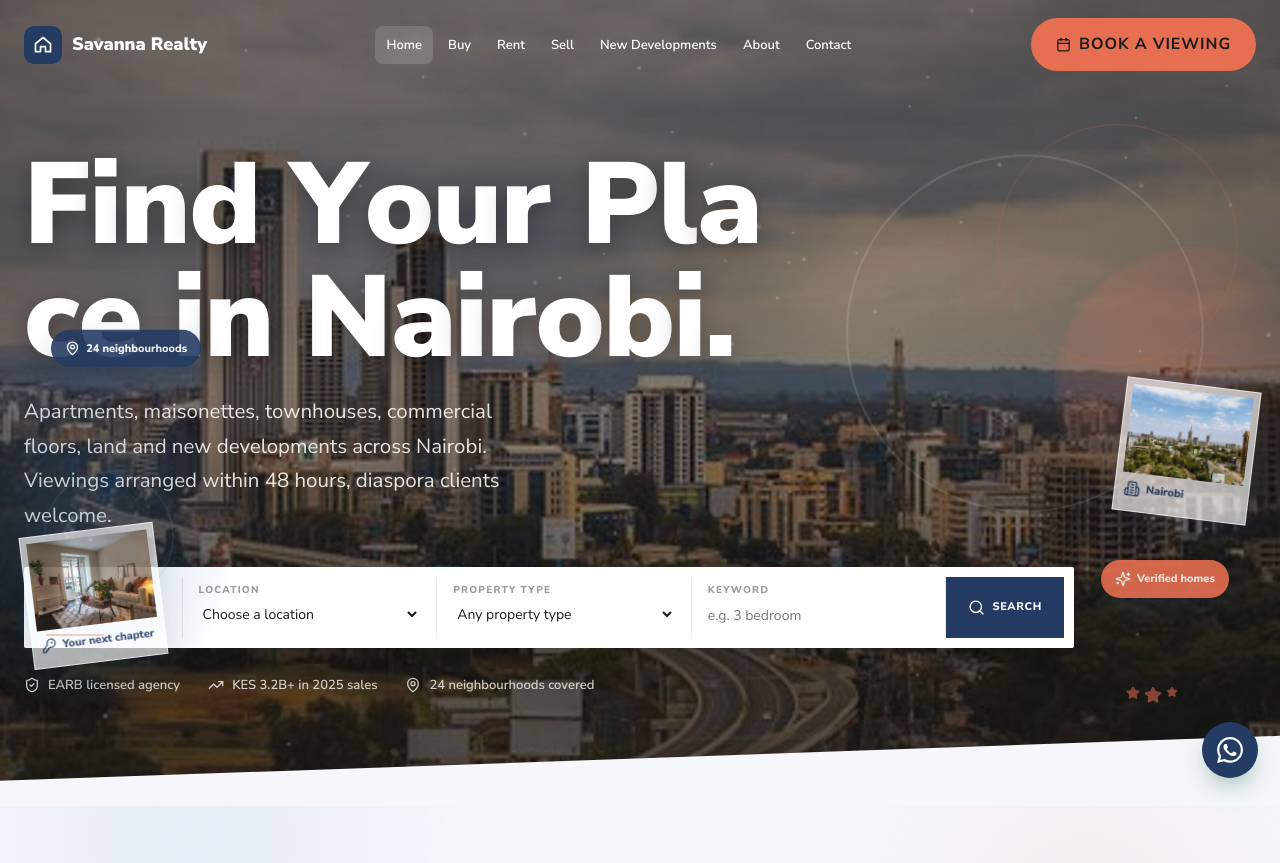
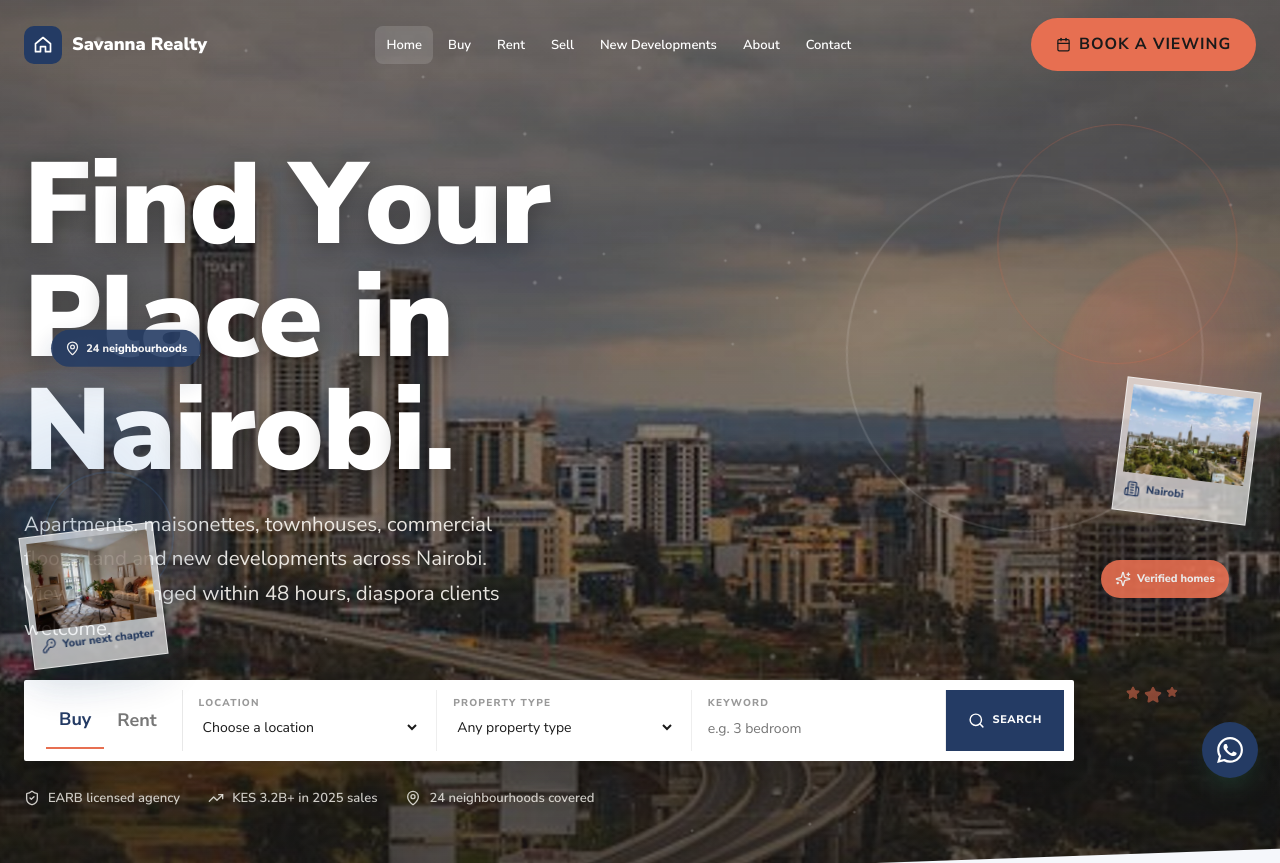
Before and after one commit to wambetebenjamin/Savanna-Realty-Group, a Next.js app: page / in a window 1280 px wide. Shown: the top 863 px of the page. Built offline with nearby package versions, Linux system fonts and the light colour scheme.

Commit message:
Prevent hero headline words from splitting
Co-authored-by: arena-agent <297053741+arena-agent@users.noreply.github.com>

```diff
--- a/app/globals.css
+++ b/app/globals.css
@@ -2676,3 +2676,4 @@ h1,.h1{font-size:clamp(3rem,7vw,6.8rem);line-height:.98}
 .band,.page-header,.article-hero,.section{isolation:isolate}.band:before,.section:before{content:"";position:absolute;inset:0;z-index:-1;pointer-events:none;background-image:radial-gradient(circle at 15% 20%,rgba(77,133,196,.08),transparent 28%),radial-gradient(circle at 85% 75%,rgba(231,111,81,.08),transparent 24%)}.band{position:relative}.section{position:relative}
 @media(max-width:700px){.motion-graphics__photo,.motion-graphics__badge,.motion-graphics__stars{display:none}.motion-graphics__ring--one{right:-80px}.motion-graphics__ring--two{left:-50px}}
 @media(prefers-reduced-motion:reduce){.motion-graphics *{animation:none!important}}
+.hero__word{display:inline-block;white-space:nowrap}
--- a/components/hero.tsx
+++ b/components/hero.tsx
@@ -28,14 +28,19 @@ export function Hero() {
       <div className="hero__content">
         <div className="container">
           <h1 className="hero__title" aria-label={HEADLINE}>
-            {HEADLINE.split("").map((ch, i) => (
-              <span
-                key={i}
-                className="ltr"
-                style={{ "--i": i } as React.CSSProperties}
-                aria-hidden="true"
-              >
-                {ch === " " ? "\u00A0" : ch}
+            {HEADLINE.split(" ").map((word, wordIndex) => (
+              <span className="hero__word" key={word}>
+                {word.split("").map((ch, letterIndex) => (
+                  <span
+                    key={`${word}-${letterIndex}`}
+                    className="ltr"
+                    style={{ "--i": wordIndex * 6 + letterIndex } as React.CSSProperties}
+                    aria-hidden="true"
+                  >
+                    {ch}
+                  </span>
+                ))}
+                {wordIndex < HEADLINE.split(" ").length - 1 ? "\u00A0" : ""}
               </span>
             ))}
           </h1>
```
